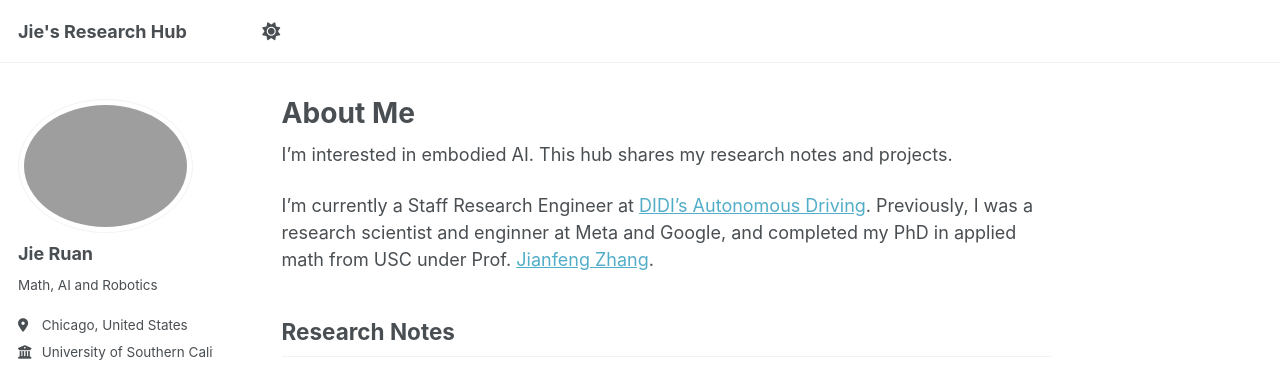
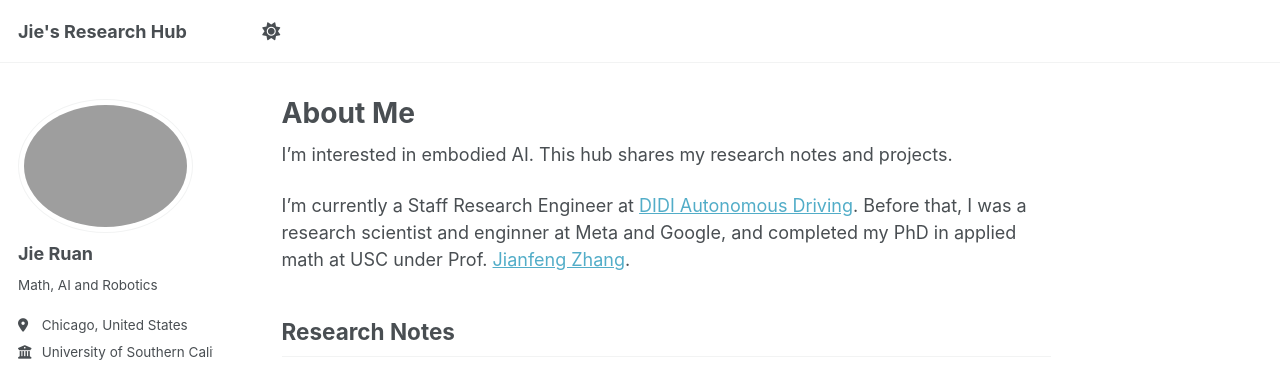
Before and after one commit to jieruan02-cn/jieruan.github.io, a Jekyll site: the page built from _pages/about.md, in a window 1280 px wide and 977 px high. Shown: the top 373 px of the window. Built offline with Jekyll 4.4.1, drawn with Linux system fonts in a browser that asks for light colours; a script that is not in the unit is left out.

Commit message:
Polish bio.

```diff
--- a/_pages/about.md
+++ b/_pages/about.md
@@ -9,7 +9,7 @@ redirect_from:
 
 I'm interested in embodied AI. This hub shares my research notes and projects.
 
-I'm currently a Staff Research Engineer at [DIDI's Autonomous Driving](https://www.didiglobal.com/science/intelligent-driving). Previously, I was a research scientist and enginner at Meta and Google, and completed my PhD in applied math from USC under Prof. [Jianfeng Zhang](https://dornsife.usc.edu/jianfeng-zhang/).
+I'm currently a Staff Research Engineer at [DIDI Autonomous Driving](https://www.didiglobal.com/science/intelligent-driving). Before that, I was a research scientist and enginner at Meta and Google, and completed my PhD in applied math at USC under Prof. [Jianfeng Zhang](https://dornsife.usc.edu/jianfeng-zhang/).
 
 ## Research Notes
 
```
